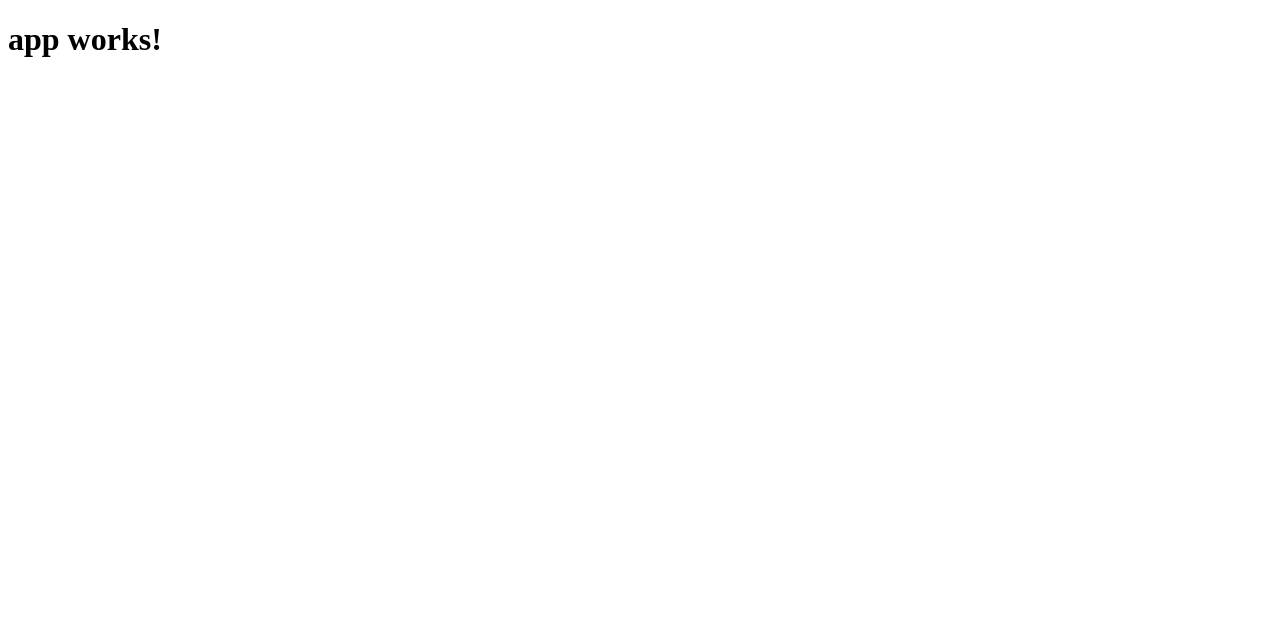
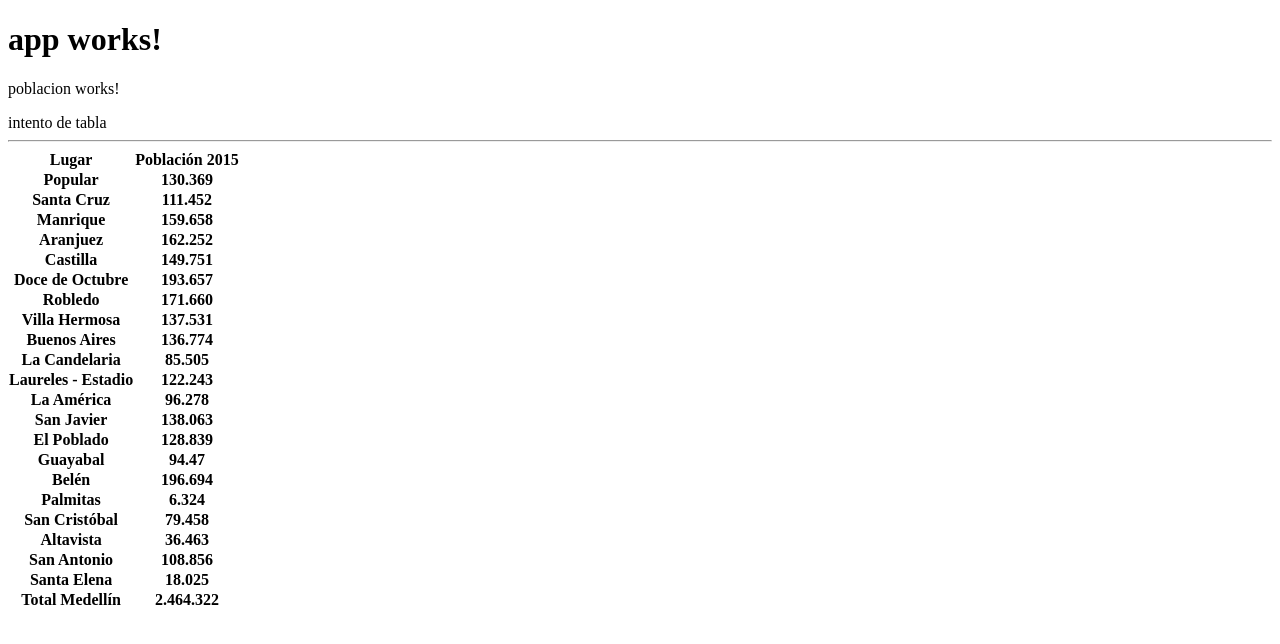
Before and after one commit to srodri31/RetoHablaCreativo, an Angular app: page / in a window 1280 px wide. Shown: the top 644 px of the page. Built offline with nearby package versions, Linux system fonts and the light colour scheme.

Commit message:
fetching population data

```diff
--- a/src/app/app.component.html
+++ b/src/app/app.component.html
@@ -1,3 +1,5 @@
 <h1>
   {{title}}
 </h1>
+
+<poblacion></poblacion>
--- /dev/null
+++ b/src/app/poblacion/poblacion.component.html
@@ -0,0 +1,16 @@
+<p>
+  poblacion works!
+</p>
+
+<div>
+    intento de tabla
+    <hr>
+    <tr>
+      <th>Lugar</th>
+      <th>Población 2015</th>
+    </tr>
+    <tr *ngFor="let lugar of poblacion">
+      <th>{{lugar.ComunaCorregimiento}}</th>
+      <th>{{lugar.year2015}}</th>
+    </tr>
+</div>
--- /dev/null
+++ b/src/app/poblacion/poblacion.component.ts
@@ -0,0 +1,22 @@
+import { Component, OnInit } from '@angular/core';
+import { PoblacionService } from './poblacion.service';
+
+@Component({
+  selector: 'poblacion',
+  templateUrl: './poblacion.component.html',
+  styleUrls: ['./poblacion.component.css']
+})
+export class PoblacionComponent implements OnInit {
+
+  poblacion = [];
+
+  constructor(private poblacionService: PoblacionService) { }
+
+  ngOnInit() {
+    this.poblacionService.fetchData()
+      .subscribe(data => {
+        this.poblacion = data;
+      });
+  }
+
+}
--- /dev/null
+++ b/src/app/poblacion/poblacion.service.ts
@@ -0,0 +1,16 @@
+import { Injectable } from '@angular/core';
+import { Http } from '@angular/http';
+
+import 'rxjs/add/operator/map';
+
+@Injectable()
+export class PoblacionService {
+
+  constructor(private http: Http) {}
+
+  fetchData(){
+    return this.http.get('/assets/poblacion.json')
+    .map(res => res.json());
+  }
+
+}
--- /dev/null
+++ b/src/assets/poblacion.json
@@ -0,0 +1,332 @@
+[
+  {
+    "ComunaCorregimiento": "Popular",
+    "year1993": "99.238",
+    "year2005": "122.067",
+    "year2006": "123.120",
+    "year2007": "124.141",
+    "year2008": "125.110",
+    "year2009": "126.024",
+    "year2010": "126.887",
+    "year2011": "127.696",
+    "year2012": "128.447",
+    "year2013": "129.144",
+    "year2014": "129.781",
+    "year2015": "130.369"
+  },
+  {
+    "ComunaCorregimiento": "Santa Cruz",
+    "year1993": "92.840",
+    "year2005": "103.212",
+    "year2006": "104.168",
+    "year2007": "105.127",
+    "year2008": "106.070",
+    "year2009": "106.989",
+    "year2010": "107.869",
+    "year2011": "108.703",
+    "year2012": "109.481",
+    "year2013": "110.202",
+    "year2014": "110.858",
+    "year2015": "111.452"
+  },
+  {
+    "ComunaCorregimiento": "Manrique",
+    "year1993": "121.113",
+    "year2005": "148.762",
+    "year2006": "150.128",
+    "year2007": "151.449",
+    "year2008": "152.715",
+    "year2009": "153.912",
+    "year2010": "155.049",
+    "year2011": "156.112",
+    "year2012": "157.106",
+    "year2013": "158.028",
+    "year2014": "158.877",
+    "year2015": "159.658"
+  },
+  {
+    "ComunaCorregimiento": "Aranjuez",
+    "year1993": "132.670",
+    "year2005": "156.845",
+    "year2006": "157.575",
+    "year2007": "158.265",
+    "year2008": "158.911",
+    "year2009": "159.511",
+    "year2010": "160.068",
+    "year2011": "160.581",
+    "year2012": "161.057",
+    "year2013": "161.491",
+    "year2014": "161.885",
+    "year2015": "162.252"
+  },
+  {
+    "ComunaCorregimiento": "Castilla",
+    "year1993": "125.391",
+    "year2005": "142.867",
+    "year2006": "143.603",
+    "year2007": "144.328",
+    "year2008": "145.049",
+    "year2009": "145.764",
+    "year2010": "146.471",
+    "year2011": "147.159",
+    "year2012": "147.832",
+    "year2013": "148.490",
+    "year2014": "149.133",
+    "year2015": "149.751"
+  },
+  {
+    "ComunaCorregimiento": "Doce de Octubre",
+    "year1993": "156.230",
+    "year2005": "185.673",
+    "year2006": "186.638",
+    "year2007": "187.574",
+    "year2008": "188.475",
+    "year2009": "189.335",
+    "year2010": "190.155",
+    "year2011": "190.940",
+    "year2012": "191.677",
+    "year2013": "192.381",
+    "year2014": "193.039",
+    "year2015": "193.657"
+  },
+  {
+    "ComunaCorregimiento": "Robledo",
+    "year1993": "110.073",
+    "year2005": "154.097",
+    "year2006": "156.06",
+    "year2007": "157.996",
+    "year2008": "159.895",
+    "year2009": "161.750",
+    "year2010": "163.559",
+    "year2011": "165.311",
+    "year2012": "167.003",
+    "year2013": "168.624",
+    "year2014": "170.178",
+    "year2015": "171.660"
+  },
+  {
+    "ComunaCorregimiento": "Villa Hermosa",
+    "year1993": "103.034",
+    "year2005": "129.569",
+    "year2006": "130.606",
+    "year2007": "131.594",
+    "year2008": "132.526",
+    "year2009": "133.407",
+    "year2010": "134.235",
+    "year2011": "135.003",
+    "year2012": "135.713",
+    "year2013": "136.375",
+    "year2014": "136.976",
+    "year2015": "137.531"
+  },
+  {
+    "ComunaCorregimiento": "Buenos Aires",
+    "year1993": "116.341",
+    "year2005": "132.509",
+    "year2006": "133.069",
+    "year2007": "133.599",
+    "year2008": "134.101",
+    "year2009": "134.574",
+    "year2010": "135.005",
+    "year2011": "135.422",
+    "year2012": "135.804",
+    "year2013": "136.154",
+    "year2014": "136.477",
+    "year2015": "136.774"
+  },
+  {
+    "ComunaCorregimiento": "La Candelaria",
+    "year1993": "68.313",
+    "year2005": "84.266",
+    "year2006": "84.431",
+    "year2007": "84.589",
+    "year2008": "84.736",
+    "year2009": "84.872",
+    "year2010": "85.000",
+    "year2011": "85.117",
+    "year2012": "85.221",
+    "year2013": "85.323",
+    "year2014": "85.418",
+    "year2015": "85.505"
+  },
+  {
+    "ComunaCorregimiento": "Laureles - Estadio",
+    "year1993": "96.37",
+    "year2005": "118.081",
+    "year2006": "118.665",
+    "year2007": "119.209",
+    "year2008": "119.715",
+    "year2009": "120.180",
+    "year2010": "120.607",
+    "year2011": "120.996",
+    "year2012": "121.358",
+    "year2013": "121.678",
+    "year2014": "121.969",
+    "year2015": "122.243"
+  },
+  {
+    "ComunaCorregimiento": "La América",
+    "year1993": "79.711",
+    "year2005": "91.345",
+    "year2006": "91.952",
+    "year2007": "92.541",
+    "year2008": "93.108",
+    "year2009": "93.648",
+    "year2010": "94.165",
+    "year2011": "94.649",
+    "year2012": "95.104",
+    "year2013": "95.523",
+    "year2014": "95.916",
+    "year2015": "96.278"
+  },
+  {
+    "ComunaCorregimiento": "San Javier",
+    "year1993": "116.566",
+    "year2005": "127.937",
+    "year2006": "129.183",
+    "year2007": "130.431",
+    "year2008": "131.647",
+    "year2009": "132.799",
+    "year2010": "133.918",
+    "year2011": "134.933",
+    "year2012": "135.885",
+    "year2013": "136.689",
+    "year2014": "137.422",
+    "year2015": "138.063"
+  },
+  {
+    "ComunaCorregimiento": "El Poblado",
+    "year1993": "63.315",
+    "year2005": "110.671",
+    "year2006": "112.786",
+    "year2007": "114.850",
+    "year2008": "116.864",
+    "year2009": "118.811",
+    "year2010": "120.695",
+    "year2011": "122.489",
+    "year2012": "124.210",
+    "year2013": "125.841",
+    "year2014": "127.386",
+    "year2015": "128.839"
+  },
+  {
+    "ComunaCorregimiento": "Guayabal",
+    "year1993": "67.567",
+    "year2005": "86.326",
+    "year2006": "87.388",
+    "year2007": "88.409",
+    "year2008": "89.382",
+    "year2009": "90.295",
+    "year2010": "91.147",
+    "year2011": "91.937",
+    "year2012": "92.661",
+    "year2013": "93.326",
+    "year2014": "93.928",
+    "year2015": "94.47"
+  },
+  {
+    "ComunaCorregimiento": "Belén",
+    "year1993": "163.124",
+    "year2005": "187.824",
+    "year2006": "189.096",
+    "year2007": "190.287",
+    "year2008": "191.401",
+    "year2009": "192.418",
+    "year2010": "193.343",
+    "year2011": "194.174",
+    "year2012": "194.921",
+    "year2013": "195.588",
+    "year2014": "196.175",
+    "year2015": "196.694"
+  },
+  {
+    "ComunaCorregimiento": "Palmitas",
+    "year1993": "3.067",
+    "year2005": "3.240",
+    "year2006": "3.408",
+    "year2007": "3.558",
+    "year2008": "3.914",
+    "year2009": "4.137",
+    "year2010": "4.370",
+    "year2011": "4.729",
+    "year2012": "5.086",
+    "year2013": "5.476",
+    "year2014": "5.887",
+    "year2015": "6.324"
+  },
+  {
+    "ComunaCorregimiento": "San Cristóbal",
+    "year1993": "17.387",
+    "year2005": "25.815",
+    "year2006": "32.418",
+    "year2007": "9.692",
+    "year2008": "46.512",
+    "year2009": "53.354",
+    "year2010": "60.025",
+    "year2011": "63.774",
+    "year2012": "67.603",
+    "year2013": "71.518",
+    "year2014": "75.493",
+    "year2015": "79.458"
+  },
+  {
+    "ComunaCorregimiento": "Altavista",
+    "year1993": "10.944",
+    "year2005": "26.192",
+    "year2006": "26.461",
+    "year2007": "26.741",
+    "year2008": "27.020",
+    "year2009": "27.857",
+    "year2010": "28.97",
+    "year2011": "30.458",
+    "year2012": "31.948",
+    "year2013": "33.466",
+    "year2014": "34.977",
+    "year2015": "36.463"
+  },
+  {
+    "ComunaCorregimiento": "San Antonio",
+    "year1993": "45.391",
+    "year2005": "66.484",
+    "year2006": "66.982",
+    "year2007": "69.220",
+    "year2008": "71.701",
+    "year2009": "74.243",
+    "year2010": "77.007",
+    "year2011": "82.901",
+    "year2012": "88.998",
+    "year2013": "95.392",
+    "year2014": "102.023",
+    "year2015": "108.856"
+  },
+  {
+    "ComunaCorregimiento": "Santa Elena",
+    "year1993": "4.799",
+    "year2005": "10.712",
+    "year2006": "11.264",
+    "year2007": "11.644",
+    "year2008": "12.526",
+    "year2009": "13.456",
+    "year2010": "14.501",
+    "year2011": "15.198",
+    "year2012": "15.896",
+    "year2013": "16.616",
+    "year2014": "17.325",
+    "year2015": "18.025"
+  },
+  {
+    "ComunaCorregimiento": "Total Medellín",
+    "year1993": "1.793.491",
+    "year2005": "2.214.494",
+    "year2006": "2.239.003",
+    "year2007": "2.265.244",
+    "year2008": "2.291.378",
+    "year2009": "2.317.336",
+    "year2010": "2.343.049",
+    "year2011": "2.368.282",
+    "year2012": "2.393.011",
+    "year2013": "2.417.325",
+    "year2014": "2.441.123",
+    "year2015": "2.464.322"
+  }
+]
```
Also changed, not shown: src/app/app.module.ts (+10 -3 lines), src/app/poblacion/poblacion.module.ts (added, +16 -0 lines), src/app/poblacion/poblacion.component.css (added), 2 other files (tests, documents, lock files or other folders).
